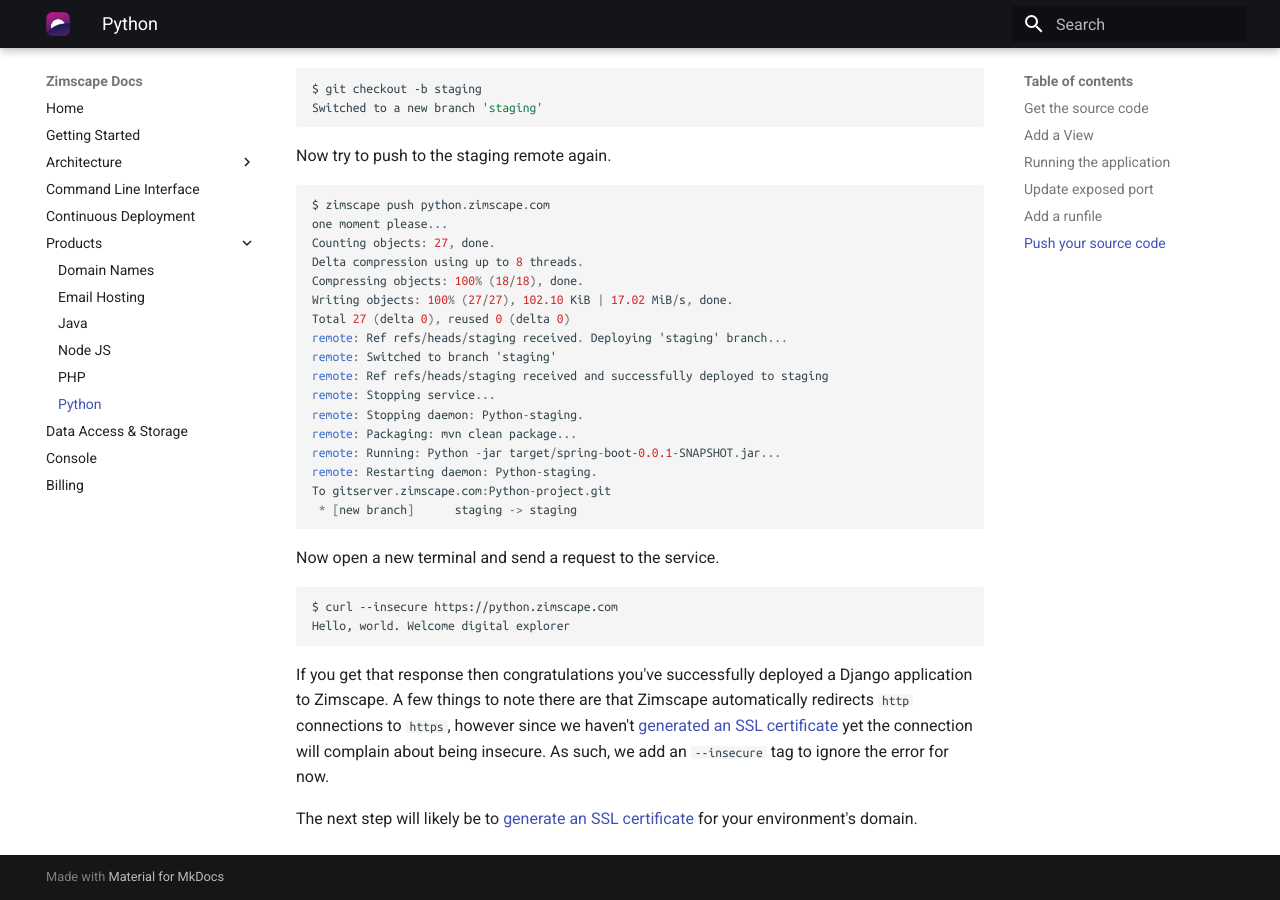
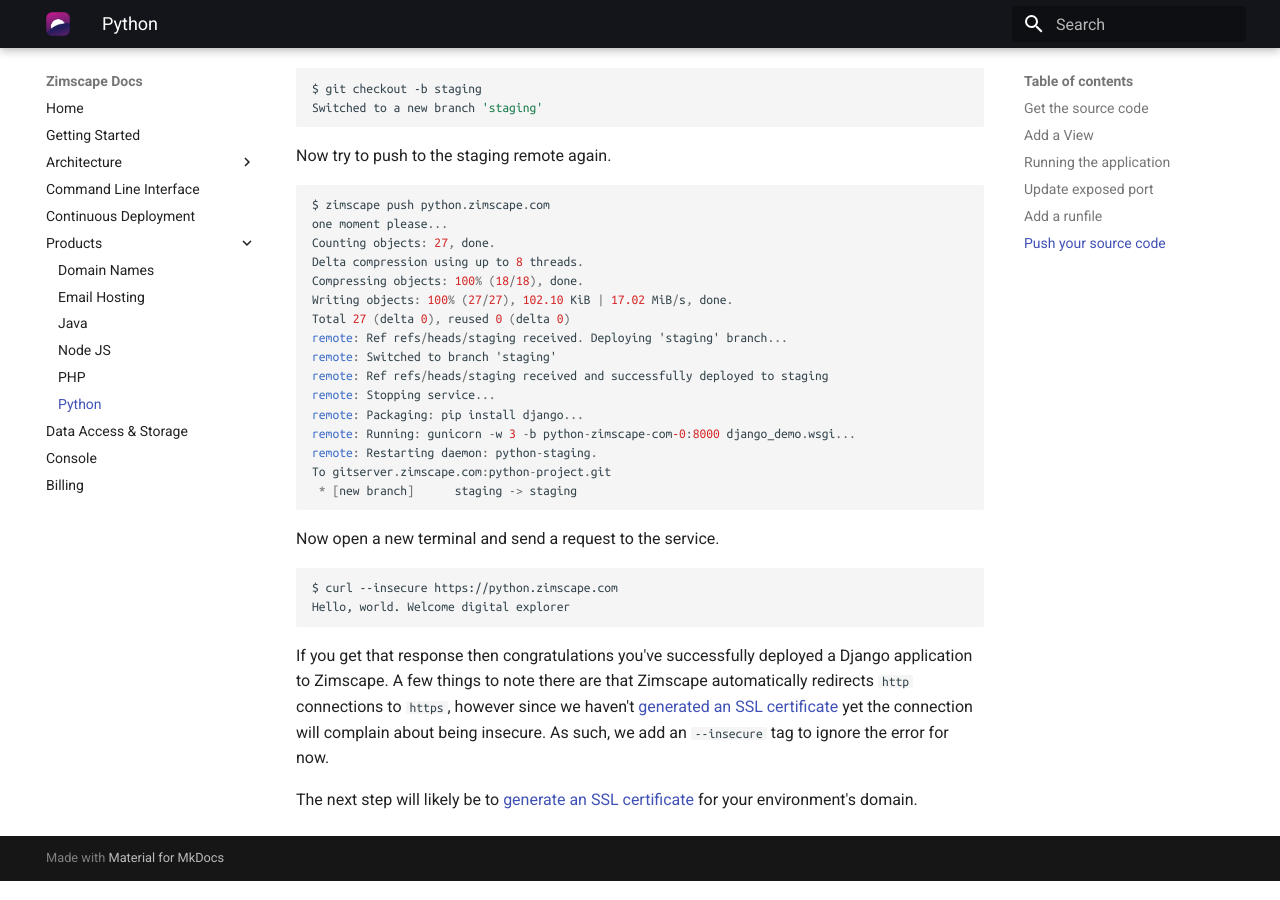
Before and after one commit to zimscape/docs, an MkDocs documentation site: the page built from docs/products/python.md, in a window 1280 px wide and 900 px high, scrolled down 4107 px. Built offline with MkDocs 1.6.1 and Material for MkDocs 9.7.7, drawn with Linux system fonts in a browser that asks for light colours.

Commit message:
typo fix on python tut

````diff
--- a/docs/products/python.md
+++ b/docs/products/python.md
@@ -215,11 +215,10 @@
 remote: Switched to branch 'staging'
 remote: Ref refs/heads/staging received and successfully deployed to staging
 remote: Stopping service...
-remote: Stopping daemon: Python-staging.
-remote: Packaging: mvn clean package...
-remote: Running: Python -jar target/spring-boot-0.0.1-SNAPSHOT.jar...
-remote: Restarting daemon: Python-staging.
-To gitserver.zimscape.com:Python-project.git
+remote: Packaging: pip install django...
+remote: Running: gunicorn -w 3 -b python-zimscape-com-0:8000 django_demo.wsgi...
+remote: Restarting daemon: python-staging.
+To gitserver.zimscape.com:python-project.git
  * [new branch]      staging -> staging
 ```
 
````
